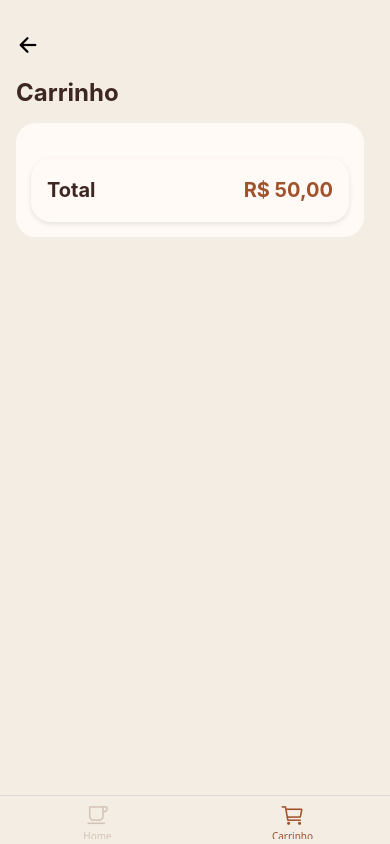
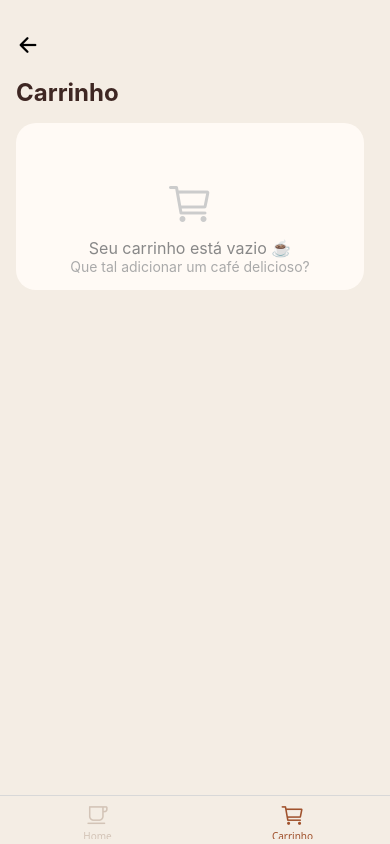
Before and after one commit to Laura-Cintra/Torrado, a React Native app: screen /Carrinho in a window 390 px wide. Built offline with nearby package versions, Linux system fonts and the light colour scheme; grey boxes are pictures that could not be loaded.

Commit message:
feat: funções do carrinho

```diff
--- a/App.js
+++ b/App.js
@@ -12,6 +12,7 @@ const Tab = createBottomTabNavigator();
 
 function MainTabs() {
   const { lmvCarrinhoLMV } = useContext(CartContext);
+  const totalItens = lmvCarrinhoLMV.reduce((total, item) => total + item.quantidade, 0);
 
   return (
     <Tab.Navigator
@@ -36,7 +37,7 @@ function MainTabs() {
         name="Carrinho"
         component={Cart}
         options={{
-          tabBarBadge: lmvCarrinhoLMV.length > 0 ? lmvCarrinhoLMV.length : null,
+          tabBarBadge: lmvCarrinhoLMV.length > 0 ? totalItens : null,
         }}
       />
     </Tab.Navigator>
--- a/components/CardItemCart.js
+++ b/components/CardItemCart.js
@@ -2,9 +2,14 @@ import { Image, StyleSheet, Text, TouchableOpacity, View } from "react-native";
 import { imagens } from "../assets/images";
 import colors from "../theme/colors";
 import Ionicons from 'react-native-vector-icons/Ionicons';
+import { useContext } from "react";
+import { CartContext } from "../context/CartContext";
 
 export default function CardItemCart({ produto, adicionar, tirar }) {
-    const quantidade = 0
+    const { lmvCarrinhoLMV } = useContext(CartContext);
+    const itemNoCarrinho = lmvCarrinhoLMV.find(p => p.id === produto.id);
+    const lmvQuantidade = itemNoCarrinho ? itemNoCarrinho.quantidade : 0;
+
     return (
         <View style={styles.card}>
             <Image
@@ -18,10 +23,10 @@ export default function CardItemCart({ produto, adicionar, tirar }) {
                     <Text style={styles.preco}>R$ {produto.price.toFixed(2)}</Text>
                 </View>
                 <View style={styles.controleQuantidade}>
-                    <TouchableOpacity onPress={() => tirar(produto)} style={styles.botao}>
+                    <TouchableOpacity onPress={() => tirar(produto.id)} style={styles.botao}>
                         <Ionicons name="remove" size={20} color="#000" />
                     </TouchableOpacity>
-                    <Text style={styles.quantidade}>{quantidade || 1}</Text>
+                    <Text style={styles.quantidade}>{lmvQuantidade || 1}</Text>
                     <TouchableOpacity onPress={() => adicionar(produto)} style={styles.botao}>
                         <Ionicons name="add" size={20} color="#000" />
                     </TouchableOpacity>
--- a/components/CardItemCoffe.js
+++ b/components/CardItemCoffe.js
@@ -3,8 +3,6 @@ import colors from "../theme/colors";
 import { imagens } from '../assets/images';
 
 export default function CardItemCoffe({ produto, aoAdicionar }) {
-    console.log("Imagem esperada:", produto.image);
-    console.log("Imagem encontrada:", imagens[produto.image]);
 
     return (
         <View style={styles.card}>
--- a/pages/Cart.js
+++ b/pages/Cart.js
@@ -7,7 +7,9 @@ import CardItemCart from "../components/CardItemCart";
 
 export default function Cart({ navigation }) {
     const { lmvCarrinhoLMV, adicionarAoCarrinhoLMV, removerDoCarrinhoLMV } = useContext(CartContext);
-
+    const lmvTotalCarrinho = lmvCarrinhoLMV.reduce((total, item) => {
+        return total + item.price * item.quantidade;
+    }, 0);
     return (
         <View style={styles.container}>
             <TouchableOpacity onPress={() => navigation.navigate('Home')} style={{ marginBottom: 20 }}>
@@ -28,12 +30,27 @@ export default function Cart({ navigation }) {
                 )}
                 contentContainerStyle={styles.containerCarrinho}
                 ListFooterComponent={
-                    <View style={styles.containerPreco}>
-                        <Text style={styles.tituloTotal}>Total</Text>
-                        <Text style={styles.precoTotal}>R$ 50,00</Text>
+                    lmvCarrinhoLMV.length > 0 && (
+                        <View style={styles.containerPreco}>
+                            <Text style={styles.tituloTotal}>Total</Text>
+                            <Text style={styles.precoTotal}>R$ {lmvTotalCarrinho.toFixed(2)}</Text>
+                        </View>
+                    )
+                }
+                ListEmptyComponent={
+                    <View style={{ alignItems: 'center', marginTop: 40 }}>
+                        <Ionicons name="cart-outline" size={48} color="#ccc" />
+                        <Text style={{ fontSize: 16, color: '#888', marginTop: 8 }}>
+                            Seu carrinho está vazio ☕
+                        </Text>
+                        <Text style={{ fontSize: 14, color: '#aaa' }}>
+                            Que tal adicionar um café delicioso?
+                        </Text>
                     </View>
                 }
             />
+
+
         </View>
     );
 }
```
